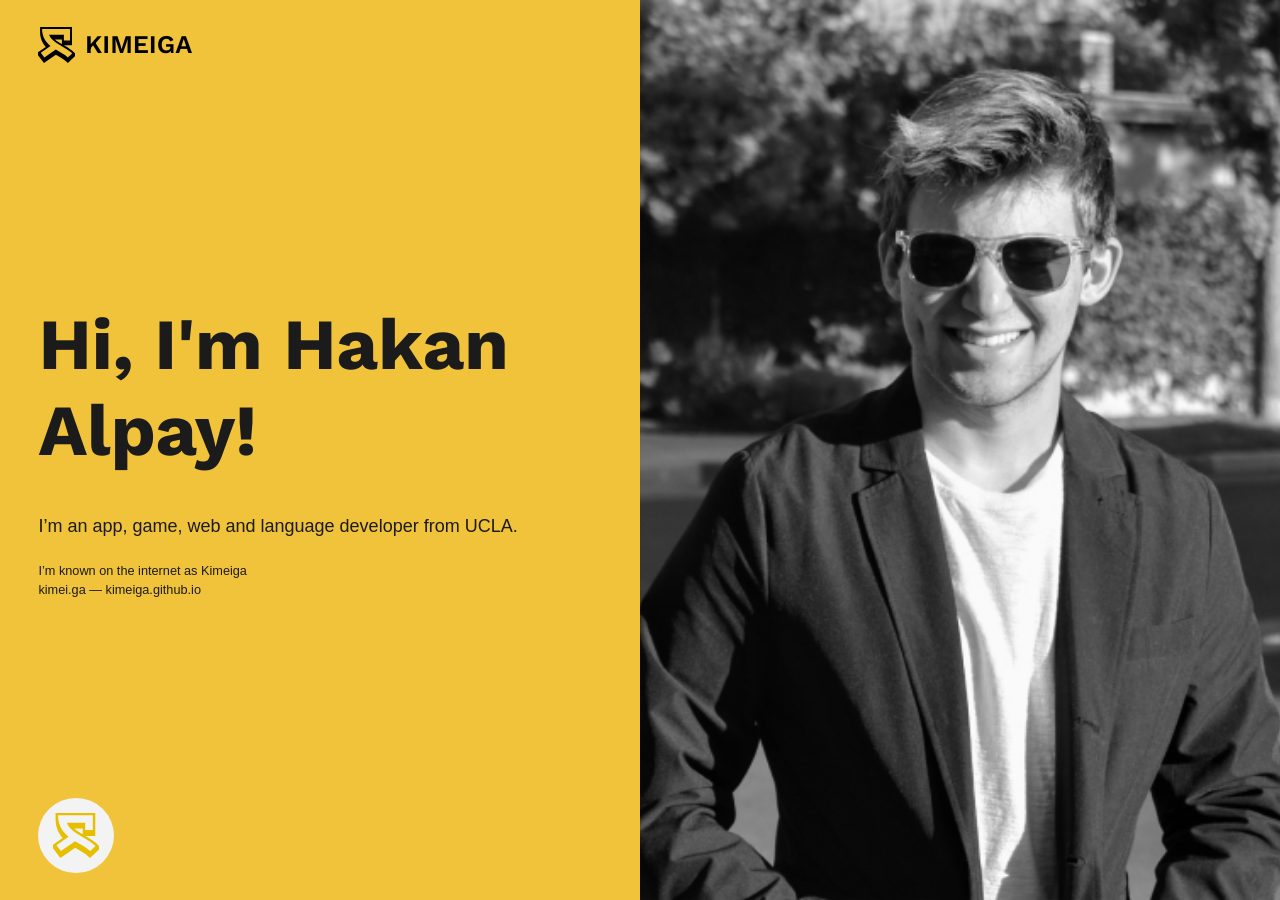
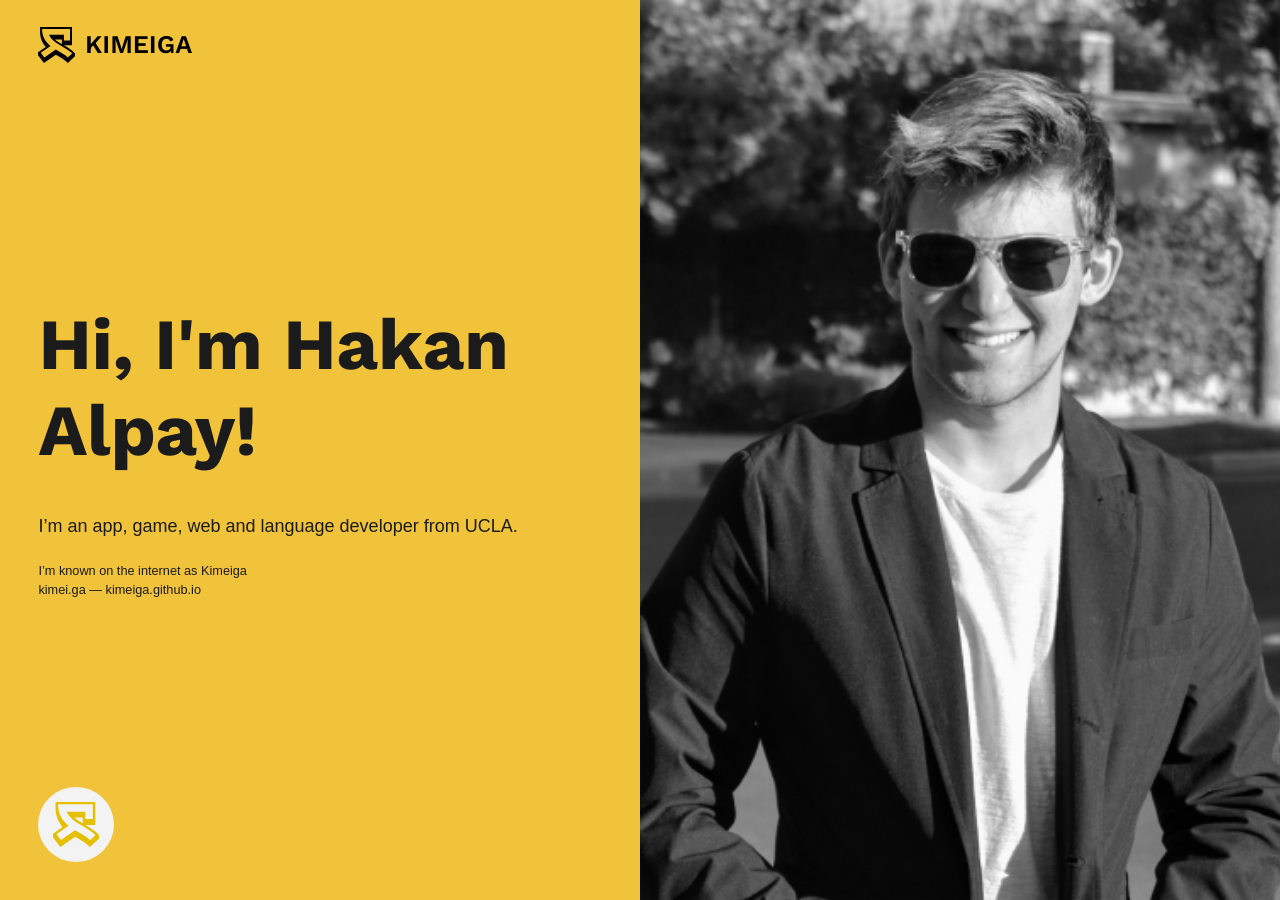
Before and after one commit to Kimeiga/kimeiga.github.io, a Jekyll site: the page built from index.md, in a window 1280 px wide. Built offline with Jekyll 4.4.1, drawn with Linux system fonts in a browser that asks for light colours; some web fonts are replaced.

Commit message:
dynamic button size

```diff
--- a/styles/styles.scss
+++ b/styles/styles.scss
@@ -194,7 +194,7 @@
 
 .open-nav-button {
 	position: fixed;
-	bottom: 3vh;
+	bottom: 3vw;
   left: 3vw;
 
   cursor: pointer;
@@ -212,6 +212,14 @@
 .open-nav-button img {
   height: 2.5em;
 }
+
+@media all and (max-width: 600px) {
+	.open-nav-button img {
+    height: 2em;
+  }
+}
+
+
 
 
 .overlay {
```
Also changed, not shown: 1 other file.
